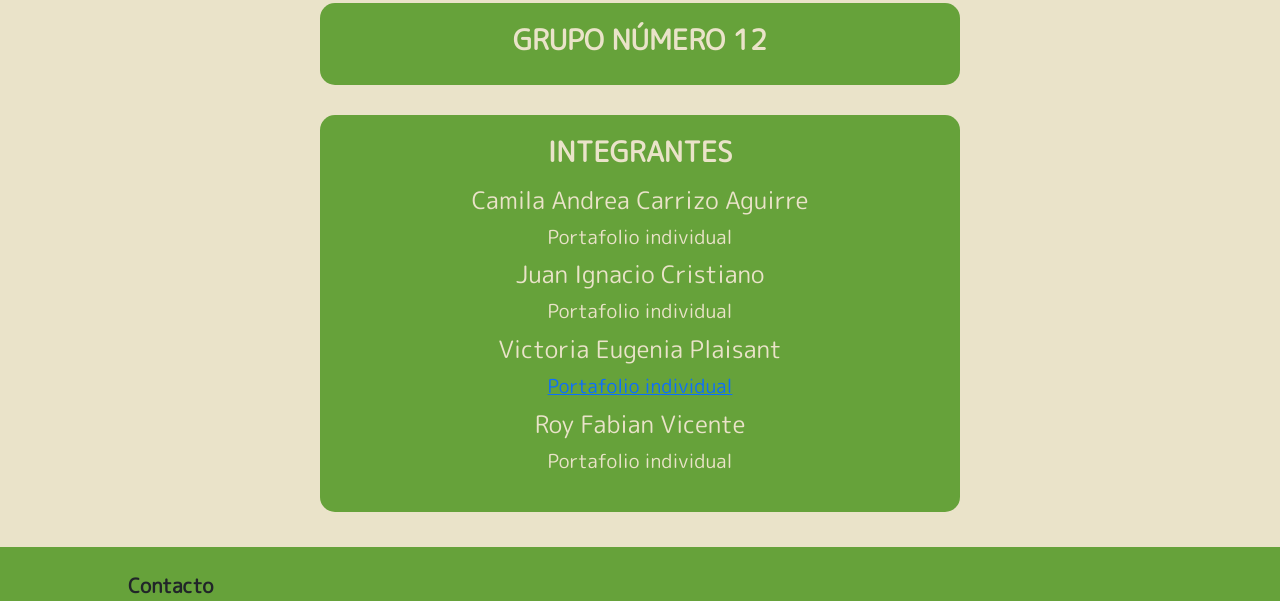
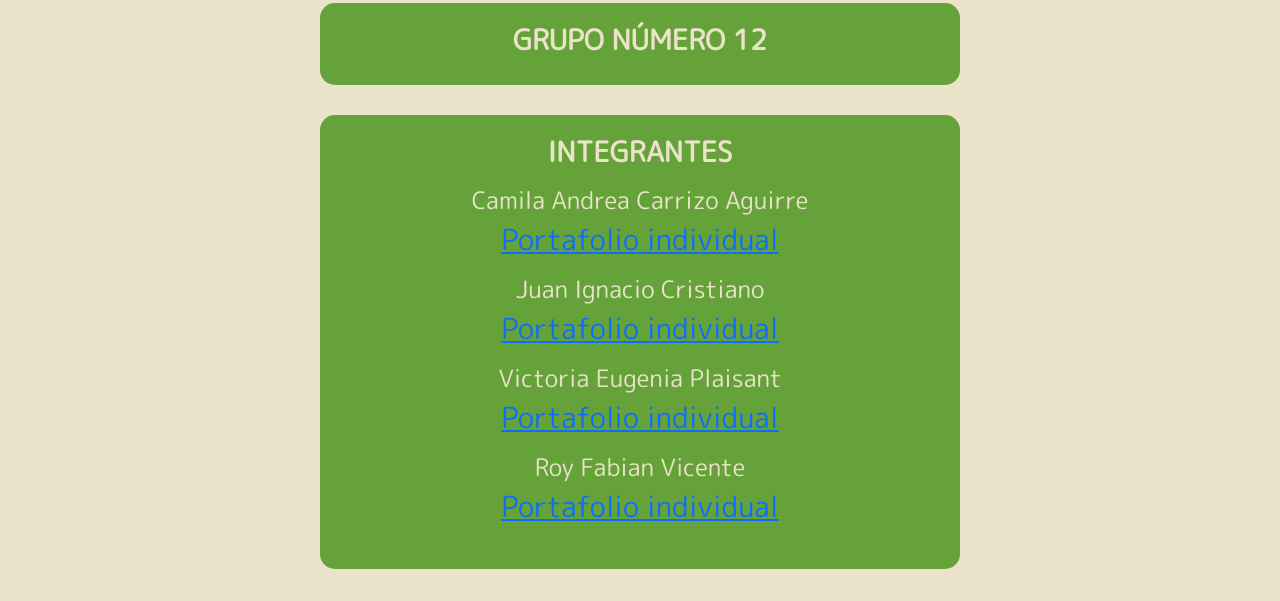
Before and after one commit to jcristianoo/Avances-TPO-G12, a plain HTML site: page index.html in a window 1280 px wide. Shown: the part 199-800 px from the top of the page. Drawn offline with nearby package versions, Linux system fonts and the light colour scheme.

Commit message:
add personal portfolio

```diff
--- a/index.html
+++ b/index.html
@@ -1,15 +1,18 @@
 <!DOCTYPE html>
 <html lang="en">
+
 <head>
   <meta charset="UTF-8">
   <meta name="viewport" content="width=device-width, initial-scale=1.0">
   <title>Feria Sustentable</title>
-    <link href="https://cdn.jsdelivr.net/npm/bootstrap@5.3.2/dist/css/bootstrap.min.css" rel="stylesheet" integrity="sha384-T3c6CoIi6uLrA9TneNEoa7RxnatzjcDSCmG1MXxSR1GAsXEV/Dwwykc2MPK8M2HN" crossorigin="anonymous">
+  <link href="https://cdn.jsdelivr.net/npm/bootstrap@5.3.2/dist/css/bootstrap.min.css" rel="stylesheet"
+    integrity="sha384-T3c6CoIi6uLrA9TneNEoa7RxnatzjcDSCmG1MXxSR1GAsXEV/Dwwykc2MPK8M2HN" crossorigin="anonymous">
   <link href="styles/styles.css" rel="stylesheet">
   <link rel="preconnect" href="https://fonts.googleapis.com">
   <link rel="preconnect" href="https://fonts.gstatic.com" crossorigin>
   <link href="https://fonts.googleapis.com/css2?family=M+PLUS+Rounded+1c&display=swap" rel="stylesheet">
 </head>
+
 <body>
 
   <header>
@@ -18,7 +21,8 @@
     <nav class="navbar navbar-expand-lg bg-body-tertiary">
       <div class="container-fluid">
         <a class="navbar-brand" href="index.html"><img src="img/ecoLife LOGO.png" alt="Logo de EcoLife"></a>
-    <button class="navbar-toggler" type="button" data-bs-toggle="collapse" data-bs-target="#navbarNavAltMarkup" aria-controls="navbarNavAltMarkup" aria-expanded="false" aria-label="Toggle navigation">
+        <button class="navbar-toggler" type="button" data-bs-toggle="collapse" data-bs-target="#navbarNavAltMarkup"
+          aria-controls="navbarNavAltMarkup" aria-expanded="false" aria-label="Toggle navigation">
           <span class="navbar-toggler-icon"></span>
         </button>
         <div class="collapse navbar-collapse" id="navbarNavAltMarkup">
@@ -42,15 +46,31 @@
       <div class="caja-home">
         <h3>Integrantes</h3>
         <div class="lista-integrantes">
-            <ul>
-                <li class="nombre">Camila Andrea Carrizo Aguirre</li>
-                    <ul><li>Portafolio individual</li></ul>
-                <li class="nombre">Juan Ignacio Cristiano</li>
-                    <ul><li>Portafolio individual</li></ul>
-                <li class="nombre">Victoria Eugenia Plaisant</li>
-                    <ul><a href="https://vplaisant.github.io/UVA2EJ5MV/"><li>Portafolio individual</li></a></ul>
-                <li class="nombre">Roy Fabian Vicente</li>
-                    <ul><li>Portafolio individual</li></ul>
+          <ul class="lista-integrantes">
+            <li class="nombre">
+              Camila Andrea Carrizo Aguirre
+              <ul class="submenu">
+                <li><a href="#">Portafolio individual</a></li>
+              </ul>
+            </li>
+            <li class="nombre">
+              Juan Ignacio Cristiano
+              <ul class="submenu">
+                <li><a href="#">Portafolio individual</a></li>
+              </ul>
+            </li>
+            <li class="nombre">
+              Victoria Eugenia Plaisant
+              <ul class="submenu">
+                <li><a href="https://vplaisant.github.io/UVA2EJ5MV/">Portafolio individual</a></li>
+              </ul>
+            </li>
+            <li class="nombre">
+              Roy Fabian Vicente
+              <ul class="submenu">
+                <li><a href="https://royvicente.github.io/uva2-parcial/">Portafolio individual</a></li>
+              </ul>
+            </li>
           </ul>
         </div>
       </div>
@@ -68,6 +88,9 @@
   </footer>
 
 
-    <script src="https://cdn.jsdelivr.net/npm/bootstrap@5.3.2/dist/js/bootstrap.bundle.min.js" integrity="sha384-C6RzsynM9kWDrMNeT87bh95OGNyZPhcTNXj1NW7RuBCsyN/o0jlpcV8Qyq46cDfL" crossorigin="anonymous"></script>
+  <script src="https://cdn.jsdelivr.net/npm/bootstrap@5.3.2/dist/js/bootstrap.bundle.min.js"
+    integrity="sha384-C6RzsynM9kWDrMNeT87bh95OGNyZPhcTNXj1NW7RuBCsyN/o0jlpcV8Qyq46cDfL"
+    crossorigin="anonymous"></script>
 </body>
+
 </html>
```
Lines whose indentation alone changed are shown as unchanged.
